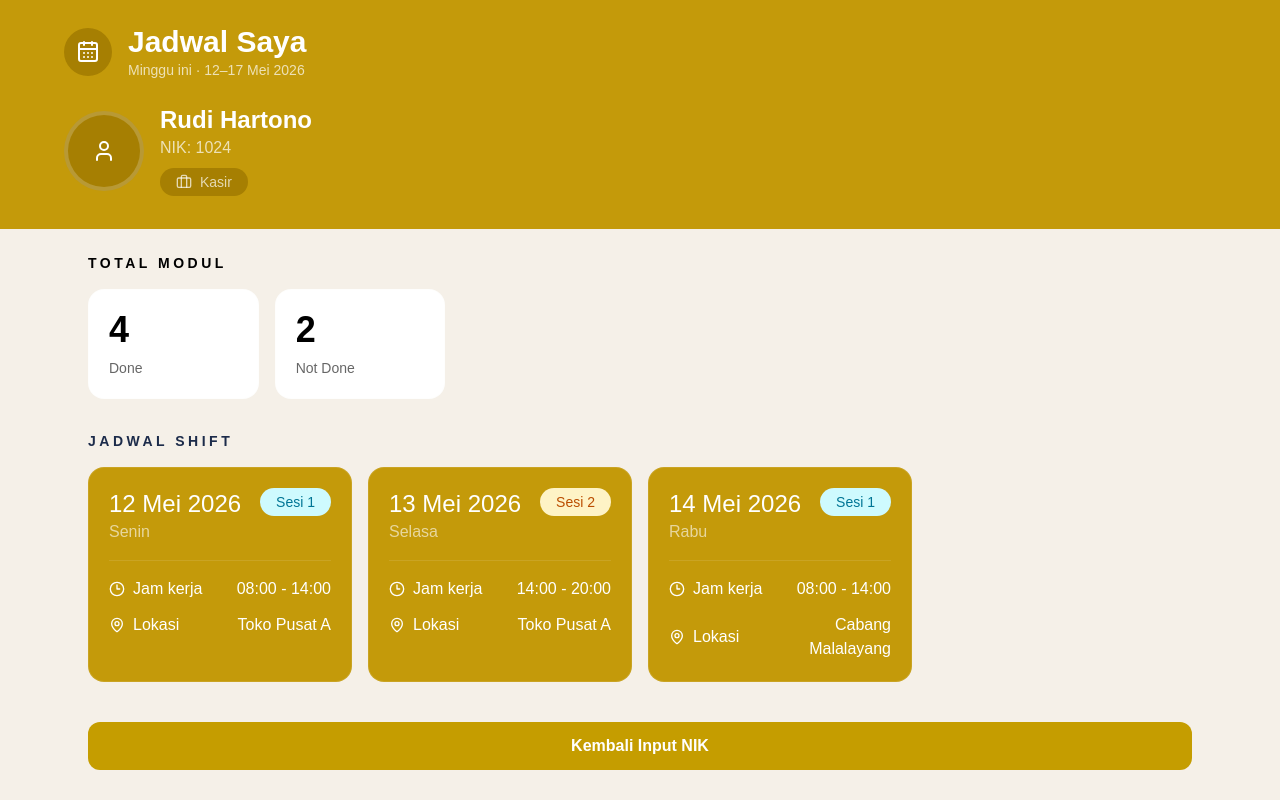
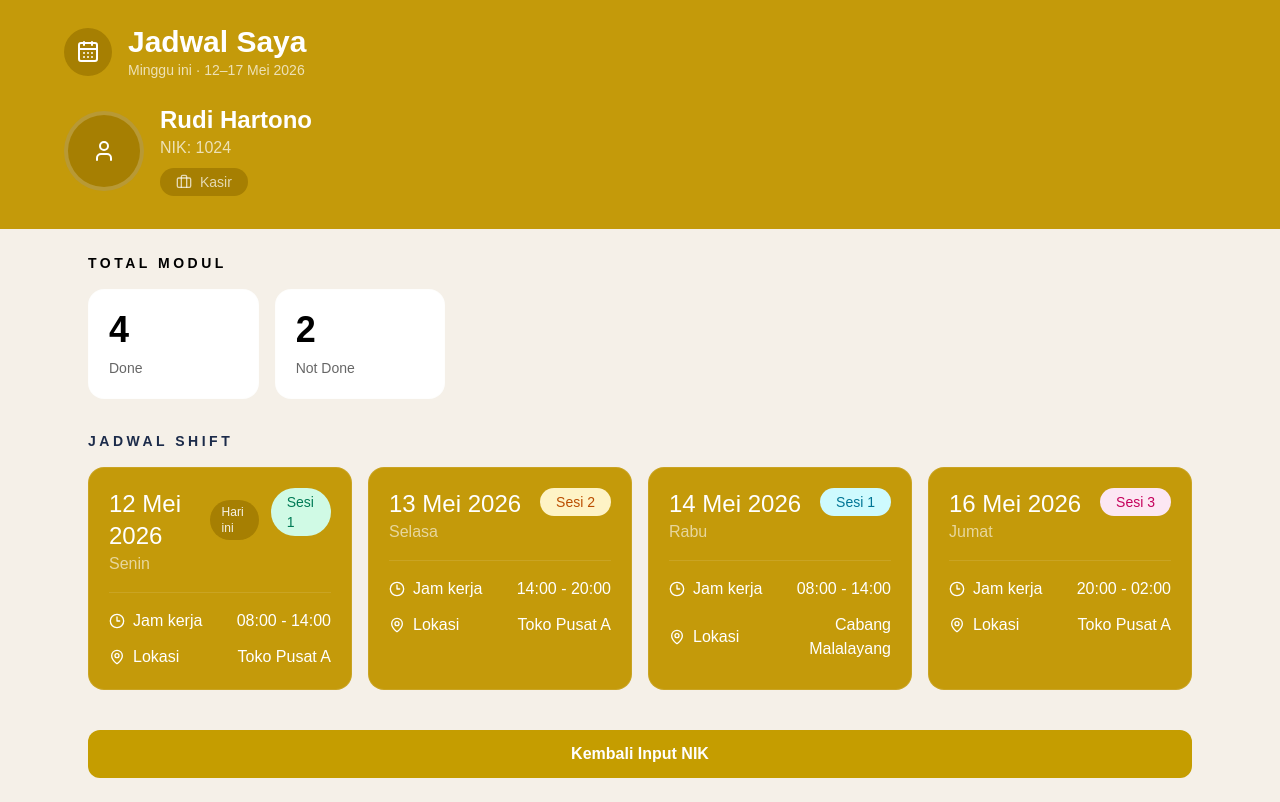
Before and after one commit to Rafif30/Schedule-Working, a Next.js app: page /schedule/1 in a window 1280 px wide. Built offline with nearby package versions, Linux system fonts and the light colour scheme.

Commit message:
refactor: add props component schedule

```diff
--- a/app/page.tsx
+++ b/app/page.tsx
@@ -5,7 +5,7 @@ export default function Home() {
   return (
     <main className="min-h-screen bg-[#F5F0E8]">
       {/* Header */}
-      <header className="mb-8 bg-[#C49A0A] px-6 py-5 shadow-lg">
+      <header className="mb-12 bg-[#C49A0A] px-6 py-5 shadow-lg">
         <div className='flex max-w-6xl mx-auto items-center gap-4'>
           <div className="flex h-12 w-12 items-center justify-center rounded-lg bg-[#a67f02]">
             <Calendar />
@@ -22,7 +22,7 @@ export default function Home() {
         </div>
       </header>
       {/* Main Card */}
-      <div className="mx-auto max-w-6xl">
+      <div className="mx-auto max-w-6xl px-4 py-6">
         <ScheduleCard />
       </div>
     </main>
--- a/app/schedule/[id]/page.tsx
+++ b/app/schedule/[id]/page.tsx
@@ -3,6 +3,7 @@ import Schedule from '@/components/Schedule'
 
 const schedules = [
   {
+    id: 1,
     date: '12 Mei 2026',
     day: 'Senin',
     session: 'Sesi 1',
@@ -11,30 +12,37 @@ const schedules = [
     time: '08:00 - 14:00',
     location: 'Toko Pusat A',
     active: true,
+    pic: 'Ahmad Budi'
   },
   {
+    id: 2,
     date: '13 Mei 2026',
     day: 'Selasa',
     session: 'Sesi 2',
     sessionColor: 'bg-amber-100 text-amber-700',
     time: '14:00 - 20:00',
     location: 'Toko Pusat A',
+    pic: 'Ahmad Budi'
   },
   {
+    id: 3,
     date: '14 Mei 2026',
     day: 'Rabu',
     session: 'Sesi 1',
     sessionColor: 'bg-cyan-100 text-cyan-700',
     time: '08:00 - 14:00',
     location: 'Cabang Malalayang',
+    pic: 'Ahmad Budi'
   },
   {
+    id: 4,
     date: '16 Mei 2026',
     day: 'Jumat',
     session: 'Sesi 3',
     sessionColor: 'bg-pink-100 text-pink-700',
     time: '20:00 - 02:00',
     location: 'Toko Pusat A',
+    pic: 'Ahmad Budi'
   },
 ];
 
@@ -52,7 +60,7 @@ export default function SchedulePage({ params }: Props) {
         <UserProfile />
 
         {/* Content */}
-        <Schedule />
+        <Schedule schedules={schedules} />
       </div>
     </main>
   );
--- /dev/null
+++ b/components/List.tsx
@@ -0,0 +1,91 @@
+import { Clock3, MapPin } from 'lucide-react';
+
+type ScheduleListProps = {
+  item: {
+    date: string;
+    day: string;
+    session: string;
+    sessionColor: string;
+    today?: boolean;
+    time: string;
+    location: string;
+    active?: boolean;
+   };
+   onClick: () => void
+};
+
+export function ScheduleList({ item, onClick }: ScheduleListProps) {
+  return (
+    <div
+      className={`rounded-2xl border p-5 border-white/10 bg-[#C49A0A] hover:shadow-2xl transition-transform duration-300 hover:-translate-y-2 hover:cursor-pointer mb-4`}
+      onClick={onClick}
+    >
+      <div className="mb-4 flex items-start justify-between gap-3">
+        <div>
+          <div className="flex items-center gap-3">
+            <h4 className="text-2xl font-medium">{item.date}</h4>
+            {item.today && (
+              <span className="rounded-full bg-[#a67f02] px-3 py-1 text-xs text-white/90 font-medium">
+                Hari ini
+              </span>
+            )}
+          </div>
+          <p className="text-white/60">{item.day}</p>
+        </div>
+
+        <span
+          className={`rounded-full px-4 py-1 text-sm font-medium ${item.sessionColor}`}
+        >
+          {item.session}
+        </span>
+      </div>
+
+      <div className="space-y-3 border-t border-white/10 pt-4">
+        <div className="flex items-center justify-between gap-4">
+          <div className="flex items-center gap-2 text-white-800">
+            <Clock3 className="h-4 w-4" />
+            <span>Jam kerja</span>
+          </div>
+          <span className="text-right">{item.time}</span>
+        </div>
+
+        <div className="flex items-center justify-between gap-4">
+          <div className="flex items-center gap-2 text-white-300">
+            <MapPin className="h-4 w-4" />
+            <span>Lokasi</span>
+          </div>
+          <span className="text-right">{item.location}</span>
+        </div>
+      </div>
+    </div>
+  );
+}
+
+export function DetailRow({
+  icon,
+  label,
+  value,
+}: {
+  icon: React.ReactNode;
+  label: string;
+  value: string;
+}) {
+  return (
+    <div className="flex items-center justify-between gap-4 px-4 py-3">
+      <div className="flex items-center gap-2 text-[#9C8B63]">
+        {icon}
+        <span>{label}</span>
+      </div>
+      <span className="font-medium text-right">{value}</span>
+    </div>
+  );
+}
+
+export function SummaryCard({ value, label }: { value: string; label: string }) {
+  return (
+    <div className="rounded-2xl border border-[#F5F0E8]/10 bg-[#fff] p-5">
+      <p className="text-4xl font-semibold text-black">{value}</p>
+      <p className="mt-2 text-sm text-black/60">{label}</p>
+    </div>
+  );
+}
--- a/components/Schedule.tsx
+++ b/components/Schedule.tsx
@@ -2,7 +2,8 @@
 
 import { useState } from 'react';
 import { AnimatePresence, motion } from 'framer-motion';
-import { CalendarDays, Clock3, MapPin, User, Briefcase } from 'lucide-react';
+import { CalendarDays, Clock3, MapPin, User } from 'lucide-react';
+import { ScheduleList, DetailRow, SummaryCard } from './List';
 import { useRouter } from 'next/navigation';
 
 type Schedule = {
@@ -12,48 +13,15 @@ type Schedule = {
   session: string;
   time: string;
   location: string;
-  employeeName: string;
-  position: string;
+  pic: string;
   sessionColor: string;
 };
 
-const schedules: Schedule[] = [
-  {
-    id: 1,
-    date: '12 Mei 2026',
-    day: 'Senin',
-    session: 'Sesi 1',
-    time: '08:00 - 14:00',
-    location: 'Toko Pusat A',
-    employeeName: 'Rudi Hartono',
-    position: 'Kasir',
-    sessionColor: 'bg-cyan-100 text-cyan-700',
-  },
-  {
-    id: 2,
-    date: '13 Mei 2026',
-    day: 'Selasa',
-    session: 'Sesi 2',
-    time: '14:00 - 20:00',
-    location: 'Toko Pusat A',
-    employeeName: 'Rudi Hartono',
-    position: 'Kasir',
-    sessionColor: 'bg-amber-100 text-amber-700',
-  },
-  {
-    id: 3,
-    date: '14 Mei 2026',
-    day: 'Rabu',
-    session: 'Sesi 1',
-    time: '08:00 - 14:00',
-    location: 'Cabang Malalayang',
-    employeeName: 'Rudi Hartono',
-    position: 'Kasir',
-    sessionColor: 'bg-cyan-100 text-cyan-700',
-  },
-];
+type propsSchedules = {
+  schedules: Schedule[]
+}
 
-export default function Schedule() {
+export default function Schedule({ schedules }: propsSchedules) {
   const [selected, setSelected] = useState<Schedule | null>(null);
   const route = useRouter()
 
@@ -133,11 +101,10 @@ export default function Schedule() {
                 </div>
 
                 <div className="divide-y divide-[#EADDBD] text-sm">
-                  <DetailRow icon={<User className="h-4 w-4" />} label="Nama" value={selected.employeeName} />
-                  <DetailRow icon={<Briefcase className="h-4 w-4" />} label="Jabatan" value={selected.position} />
+                  <DetailRow icon={<MapPin className="h-4 w-4" />} label="Toko" value={selected.location} />
+                  <DetailRow icon={<User className="h-4 w-4" />} label="PIC" value={selected.pic} />
                   <DetailRow icon={<CalendarDays className="h-4 w-4" />} label="Tanggal" value={`${selected.day}, ${selected.date}`} />
                   <DetailRow icon={<Clock3 className="h-4 w-4" />} label="Jam kerja" value={selected.time} />
-                  <DetailRow icon={<MapPin className="h-4 w-4" />} label="Toko" value={selected.location} />
                 </div>
               </div>
 
@@ -154,93 +121,3 @@ export default function Schedule() {
     </div>
   );
 }
-
-function DetailRow({
-  icon,
-  label,
-  value,
-}: {
-  icon: React.ReactNode;
-  label: string;
-  value: string;
-}) {
-  return (
-    <div className="flex items-center justify-between gap-4 px-4 py-3">
-      <div className="flex items-center gap-2 text-[#9C8B63]">
-        {icon}
-        <span>{label}</span>
-      </div>
-      <span className="font-medium text-right">{value}</span>
-    </div>
-  );
-}
-
-function SummaryCard({ value, label }: { value: string; label: string }) {
-  return (
-    <div className="rounded-2xl border border-[#F5F0E8]/10 bg-[#fff] p-5">
-      <p className="text-4xl font-semibold text-black">{value}</p>
-      <p className="mt-2 text-sm text-black/60">{label}</p>
-    </div>
-  );
-}
-
-type ScheduleListProps = {
-  item: {
-    date: string;
-    day: string;
-    session: string;
-    sessionColor: string;
-    today?: boolean;
-    time: string;
-    location: string;
-    active?: boolean;
-   };
-   onClick: () => void
-};
-
-function ScheduleList({ item, onClick }: ScheduleListProps) {
-  return (
-    <div
-      className={`rounded-2xl border p-5 border-white/10 bg-[#C49A0A] hover:shadow-2xl transition-transform duration-300 hover:-translate-y-2 hover:cursor-pointer mb-4`}
-      onClick={onClick}
-    >
-      <div className="mb-4 flex items-start justify-between gap-3">
-        <div>
-          <div className="flex items-center gap-3">
-            <h4 className="text-2xl font-medium">{item.date}</h4>
-            {item.today && (
-              <span className="rounded-full bg-[#a67f02] px-3 py-1 text-xs text-white/90 font-medium">
-                Hari ini
-              </span>
-            )}
-          </div>
-          <p className="text-white/60">{item.day}</p>
-        </div>
-
-        <span
-          className={`rounded-full px-4 py-1 text-sm font-medium ${item.sessionColor}`}
-        >
-          {item.session}
-        </span>
-      </div>
-
-      <div className="space-y-3 border-t border-white/10 pt-4">
-        <div className="flex items-center justify-between gap-4">
-          <div className="flex items-center gap-2 text-white-800">
-            <Clock3 className="h-4 w-4" />
-            <span>Jam kerja</span>
-          </div>
-          <span className="text-right">{item.time}</span>
-        </div>
-
-        <div className="flex items-center justify-between gap-4">
-          <div className="flex items-center gap-2 text-white-300">
-            <MapPin className="h-4 w-4" />
-            <span>Lokasi</span>
-          </div>
-          <span className="text-right">{item.location}</span>
-        </div>
-      </div>
-    </div>
-  );
-}
```
